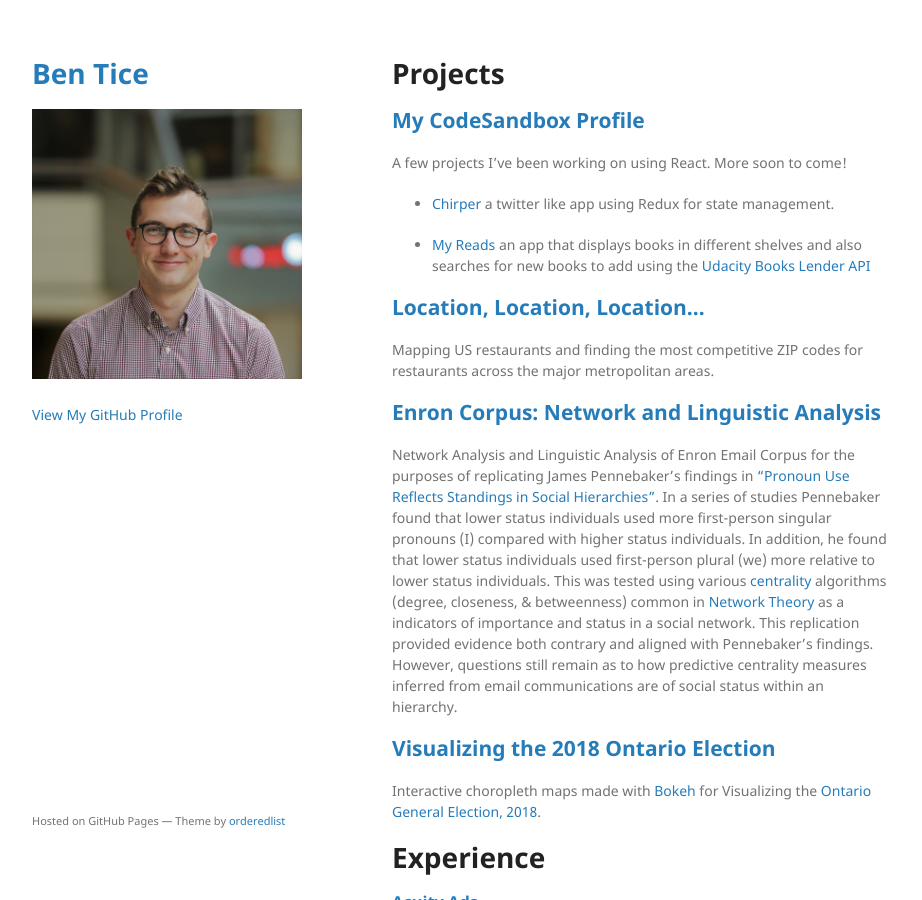
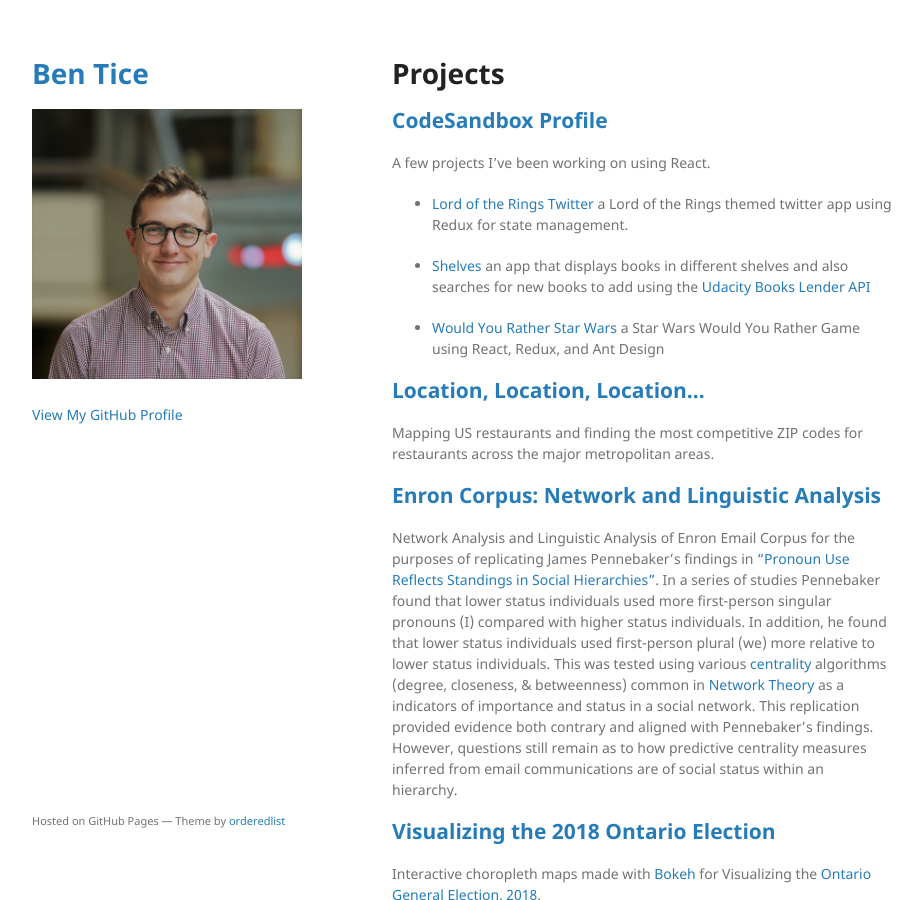
Before and after one commit to bentice/bentice.github.io, a Jekyll site: the page built from index.md, in a window 1280 px wide and 900 px high. Shown: the whole window, without its empty margins (178-1100 px from the left). Built offline with Jekyll 4.4.1, drawn with Linux system fonts in a browser that asks for light colours; the repository's description, which GitHub fills in, is left out; our own code applies the rules of GitHub Pages for plain Markdown files.

Commit message:
Added New Projects

```diff
--- a/index.md
+++ b/index.md
@@ -4,13 +4,15 @@ layout: default
 
 # Projects
 
-## [My CodeSandbox Profile](https://codesandbox.io/u/bentice)
+## [CodeSandbox Profile](https://codesandbox.io/u/bentice)
 
-A few projects I've been working on using React. More soon to come!
+A few projects I've been working on using React.
 
-* [Chirper](https://smokc.codesandbox.io/) a twitter like app using Redux for state management.
+* [Lord of the Rings Twitter](https://67gry.codesandbox.io/) a Lord of the Rings themed twitter app using Redux for state management.
 
-* [My Reads](https://v3jfp.codesandbox.io/) an app that displays books in different shelves and also searches for new books to add using the [Udacity Books Lender API](https://reactnd-books-api.udacity.com/)
+* [Shelves](https://v3jfp.codesandbox.io/) an app that displays books in different shelves and also searches for new books to add using the [Udacity Books Lender API](https://reactnd-books-api.udacity.com/)
+
+* [Would You Rather Star Wars](https://6p7k8.codesandbox.io/) a Star Wars Would You Rather Game using React, Redux, and Ant Design
 
 
 ## [Location, Location, Location...](http://rpubs.com/ben_tice/restzipcodes)
```
